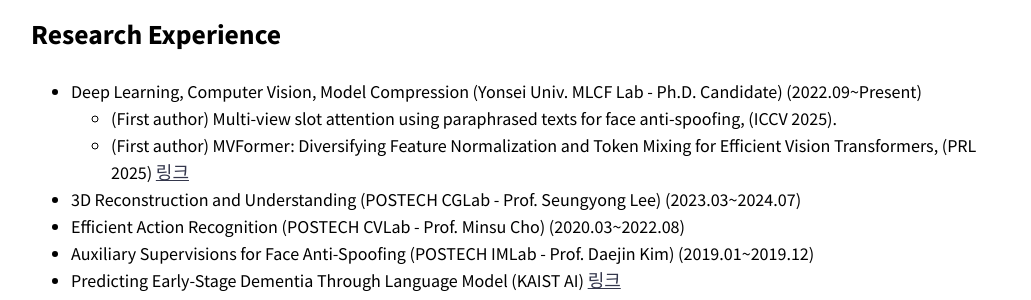
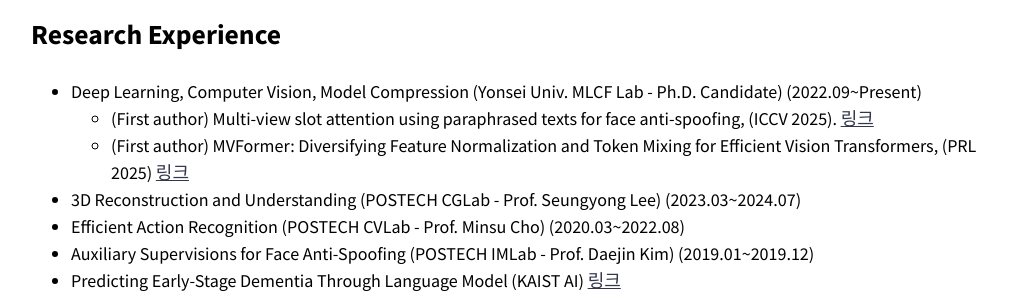
Before and after one commit to healess/healess.github.io, a Jekyll site: the page built from index.md, in a window 1280 px wide and 900 px high, scrolled down 311 px. Shown: the part 153-453 px from the top of the window, without its empty margins (115-1146 px from the left). Built offline with Jekyll 4.4.1, drawn with Linux system fonts in a browser that asks for light colours; nearby versions of some CDN libraries.

Commit message:
add link

```diff
--- a/index.md
+++ b/index.md
@@ -16,7 +16,7 @@ entries_layout: grid
 
 ## Research Experience
 * Deep Learning, Computer Vision, Model Compression (Yonsei Univ. MLCF Lab - Ph.D. Candidate) (2022.09~Present)
-  * (First author) Multi-view slot attention using paraphrased texts for face anti-spoofing, (ICCV 2025).
+  * (First author) Multi-view slot attention using paraphrased texts for face anti-spoofing, (ICCV 2025). [링크](https://arxiv.org/pdf/2509.06336){:target="_blank"}
   * (First author) MVFormer: Diversifying Feature Normalization and Token Mixing for Efficient Vision Transformers, (PRL 2025) [링크](https://arxiv.org/pdf/2411.18995){:target="_blank"}
 * 3D Reconstruction and Understanding (POSTECH CGLab - Prof. Seungyong Lee) (2023.03~2024.07)
 * Efficient Action Recognition (POSTECH CVLab - Prof. Minsu Cho) (2020.03~2022.08)
```
